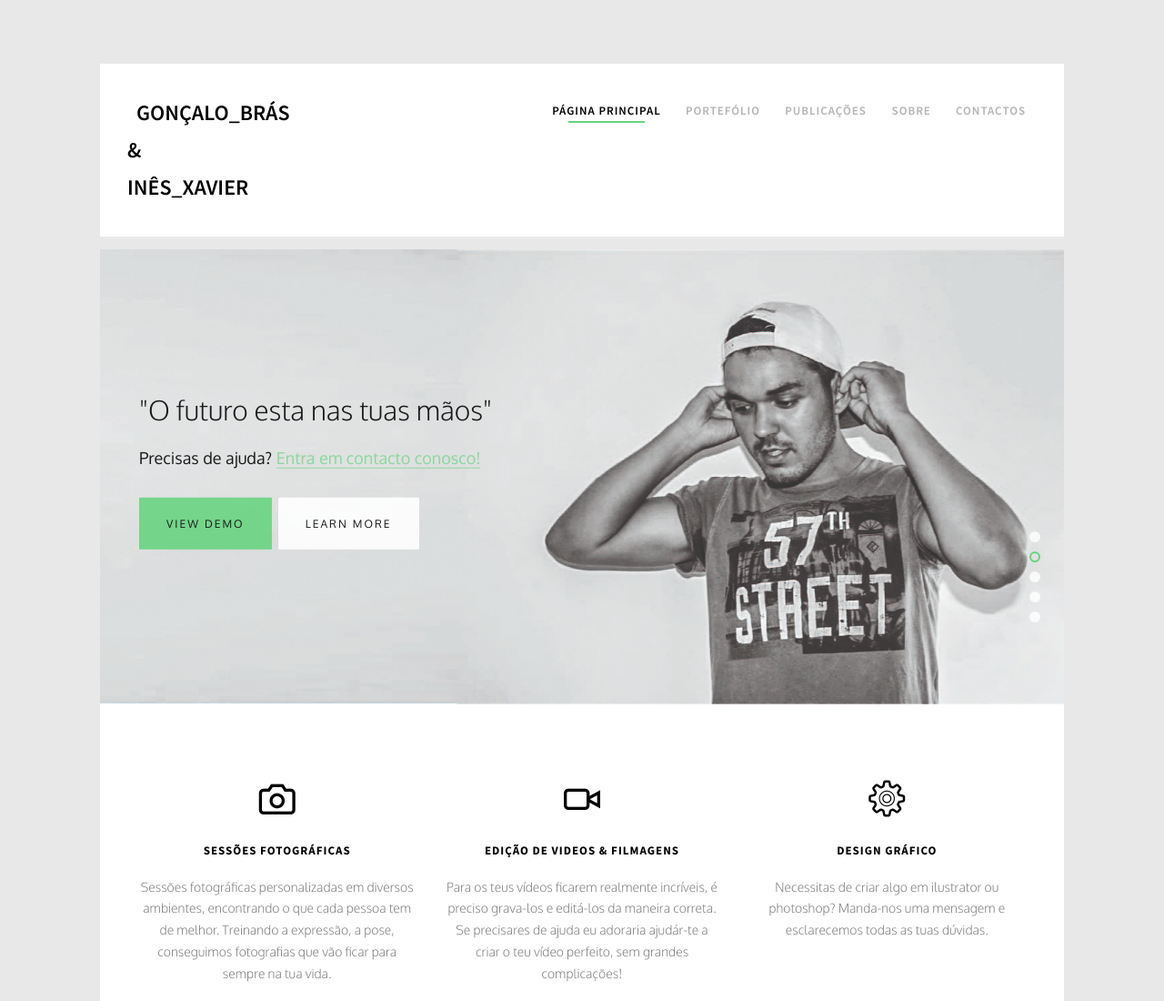
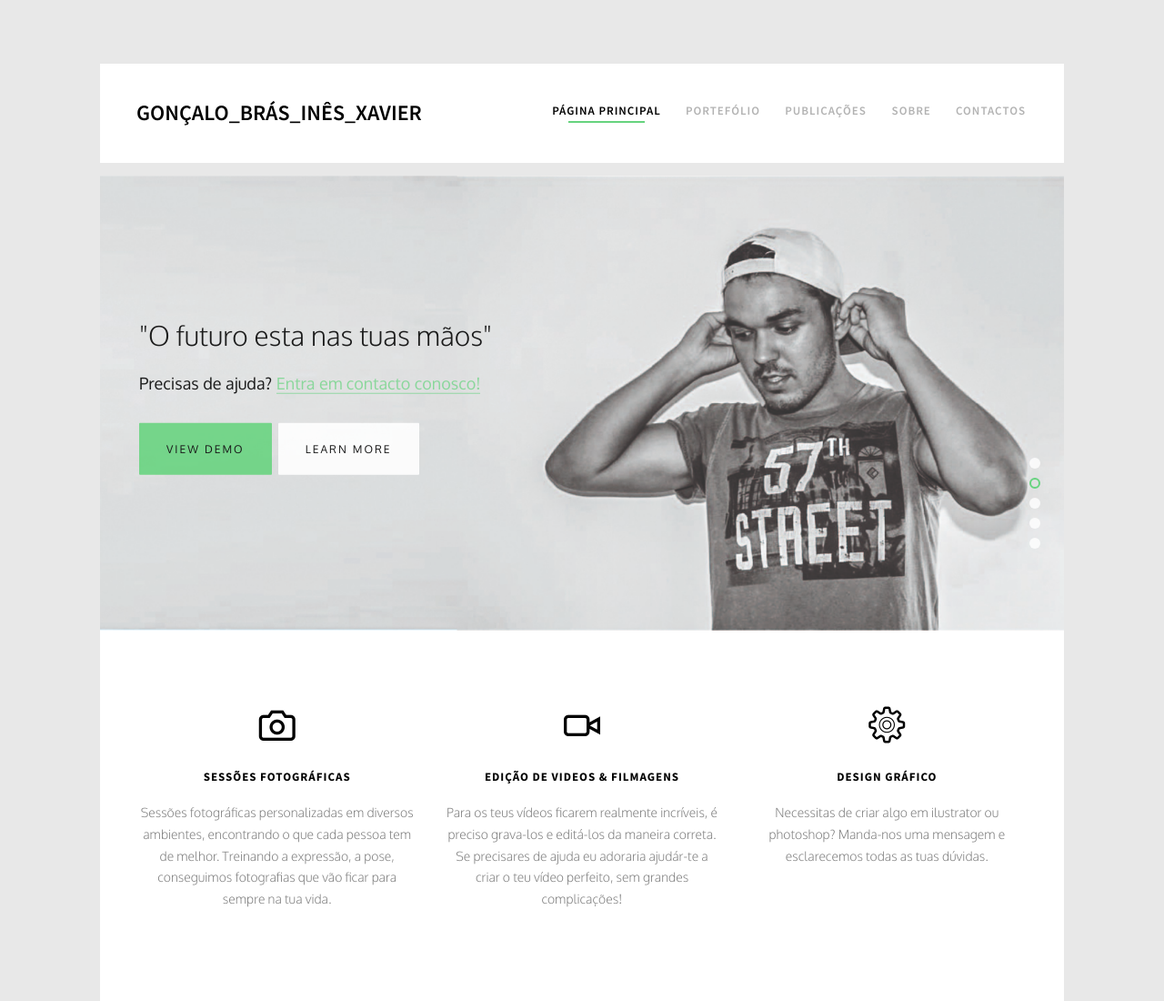
Before and after one commit to goncaloarb/portefoliooficial, a plain HTML site: page index.html in a window 1280 px wide. Shown: the top 1100 px of the page at 91% size. Drawn offline with Linux system fonts and the light colour scheme; files whose address does not match are found by name.

Commit message:
certo
certo

```diff
--- a/index.html
+++ b/index.html
@@ -60,7 +60,7 @@
 			<div class="top-menu">
 				<div class="row">
 					<div class="col-xs-2">
-						<div id="fh5co-logo"><a href="index.html">Gonçalo_Brás & Inês_Xavier</a></div>
+						<div id="fh5co-logo"><a href="index.html">Gonçalo_Brás_Inês_Xavier</a></div>
 					</div>
 					<div class="col-xs-10 text-right menu-1">
 						<ul>
```
Also changed, not shown: 1 other file.
